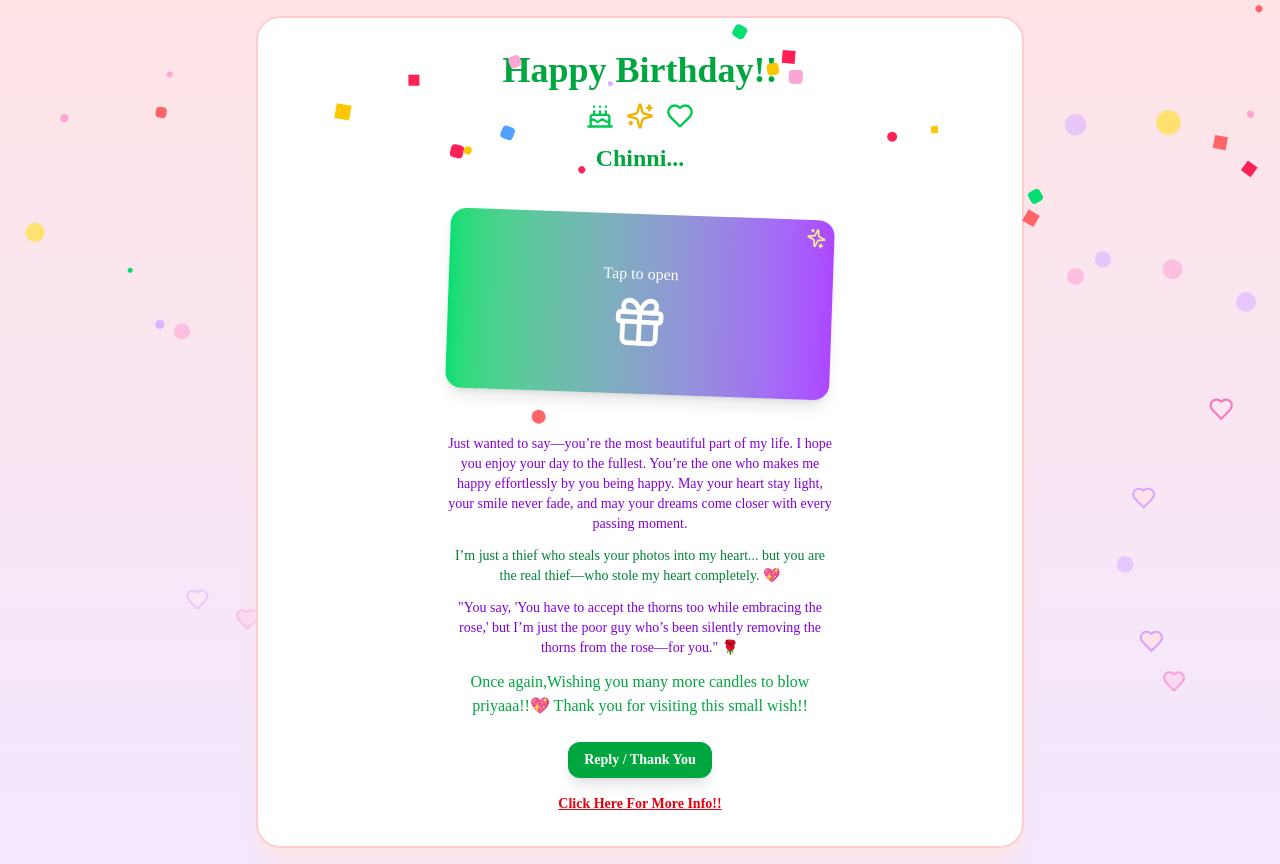
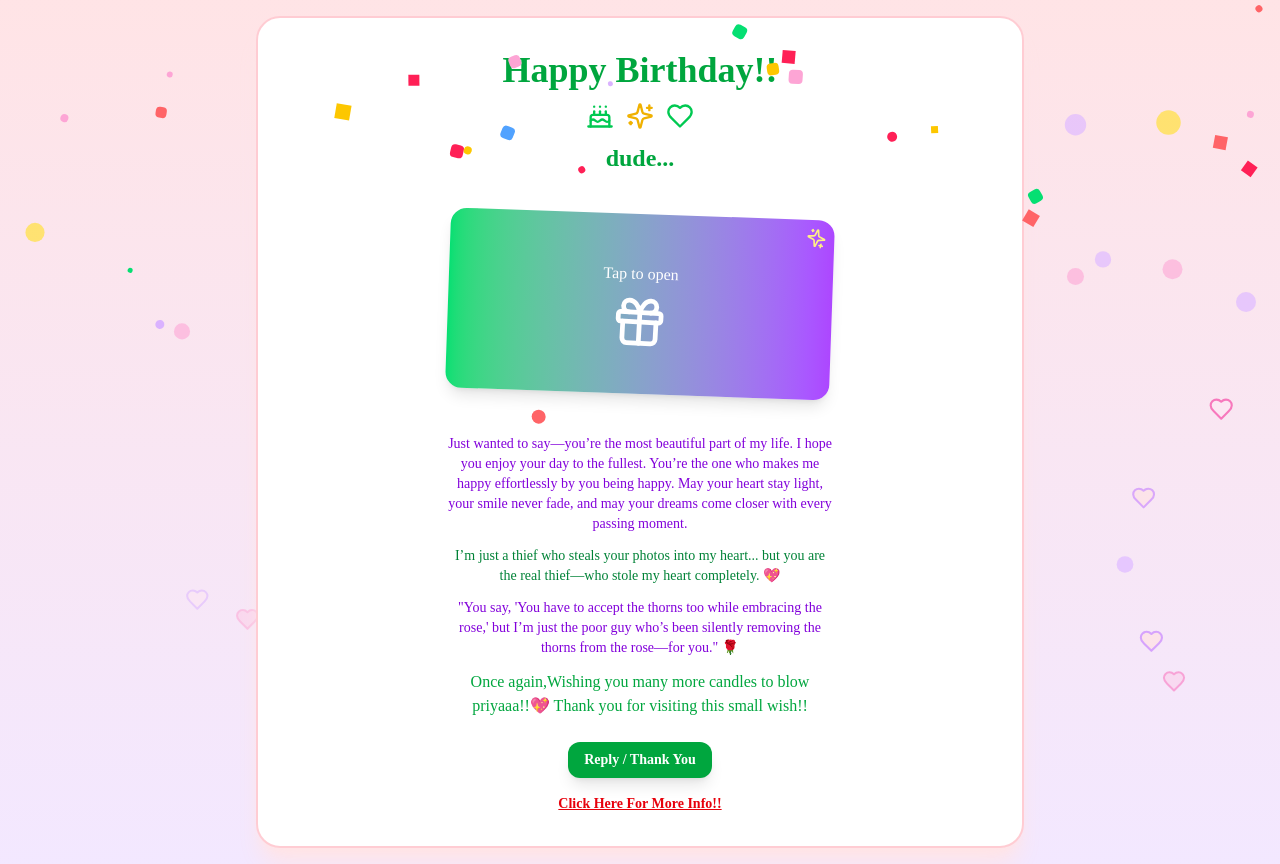
Before and after one commit to secret6499/bday, a Next.js app: page / in a window 1280 px wide. Both pictures are taken after a click on the button "For you". Built offline with nearby package versions, Linux system fonts and the light colour scheme; no server answers; a web font is replaced by a local one.

Commit message:
Update birthday-celebration.jsx

```diff
--- a/src/components/birthday-celebration.jsx
+++ b/src/components/birthday-celebration.jsx
@@ -52,7 +52,7 @@ export default function BirthdayCelebration() {
           <Heart className="w-5 h-5 sm:w-7 sm:h-7 text-green-500" />
         </div>
         <h3 className="text-lg sm:text-2xl font-bold text-center text-green-600 mt-3">
-          Chinni...
+          dude...
         </h3>
       </motion.div>
 
```
